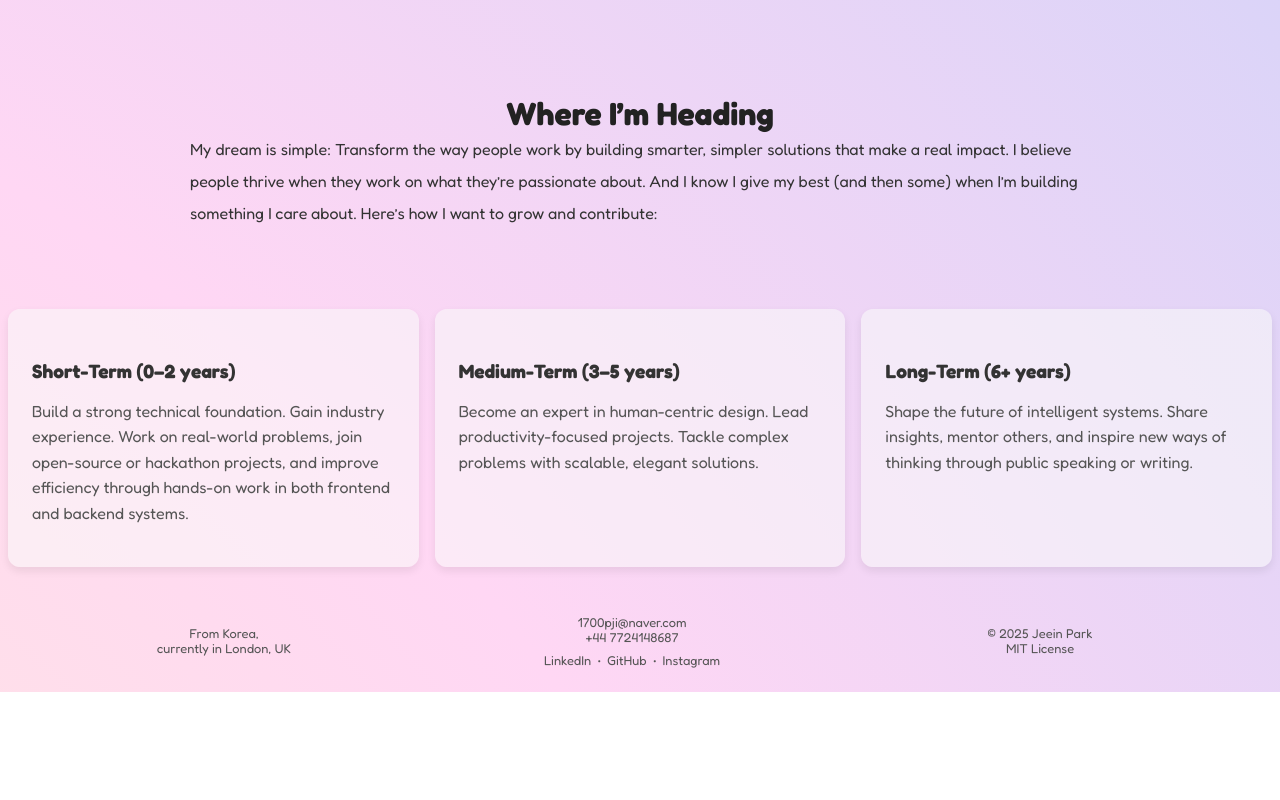
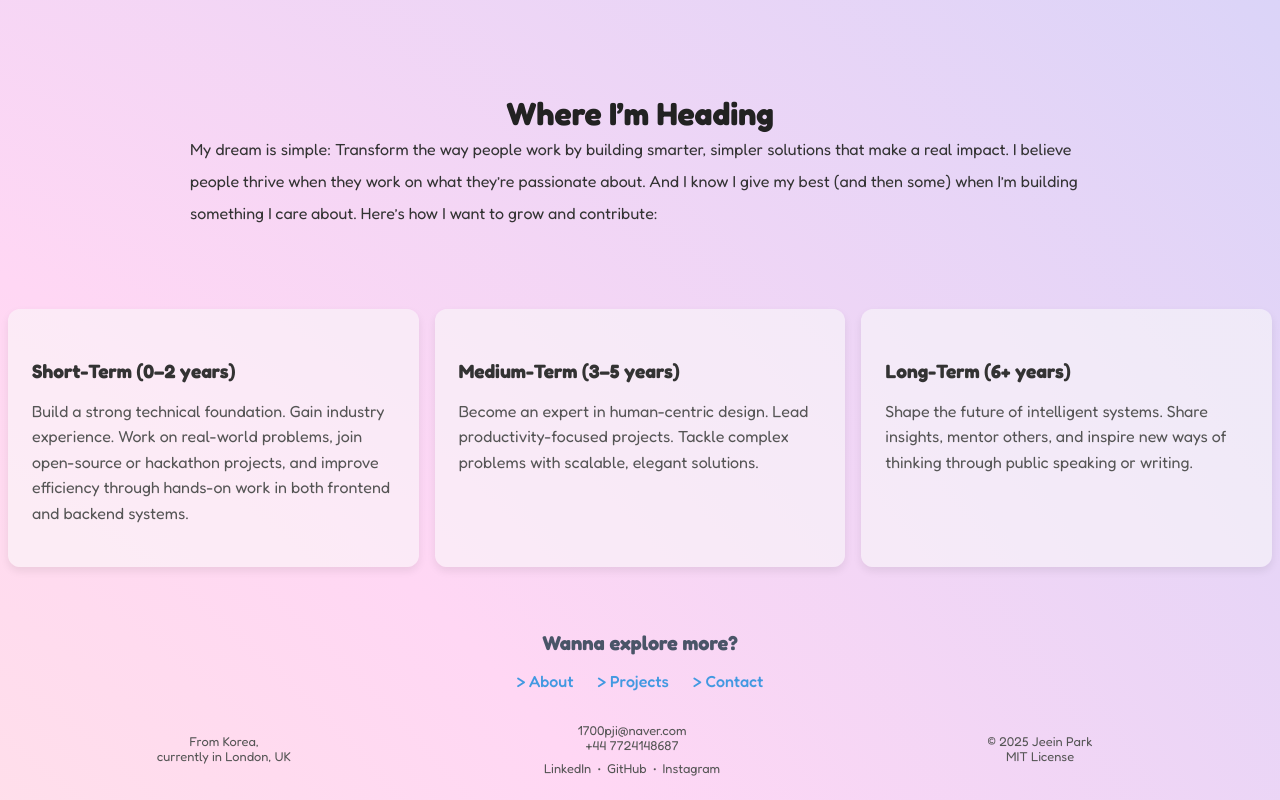
Before and after one commit to JeeIn-Park/JeeIn-Park.github.io, a React (Vite) app: page / in a window 1280 px wide. Shown: the part 778-1578 px from the top of the page. Before the commit the page ends 1470 px from the top, so only its background shows below. Built offline with nearby package versions, Linux system fonts and the light colour scheme.

Commit message:
suggestion

```diff
--- /dev/null
+++ b/src/components/ContextualCTA.css
@@ -0,0 +1,30 @@
+.cta-prompt {
+    margin-top: 4rem;
+    text-align: center;
+  }
+
+  .cta-text {
+    font-size: 1.25rem;
+    font-weight: 600;
+    color: #4a5568;
+    margin-bottom: 1rem;
+  }
+
+  .cta-links {
+    display: flex;
+    justify-content: center;
+    gap: 1.5rem;
+  }
+
+  .cta-link {
+    font-size: 1rem;
+    font-weight: 500;
+    color: #4299e1;
+    text-decoration: none;
+    transition: color 0.3s ease, transform 0.2s ease;
+  }
+
+  .cta-link:hover {
+    color: #3182ce;
+    transform: translateY(-2px);
+  }
--- /dev/null
+++ b/src/components/ContextualCTA.tsx
@@ -0,0 +1,26 @@
+import { Link } from "react-router-dom";
+import { navItems } from "./Navbar";
+import "./ContextualCTA.css";
+
+type Props = {
+  current: string; // e.g. "Projects"
+};
+
+const ContextualCTA: React.FC<Props> = ({ current }) => {
+  const suggestions = navItems.filter((item) => item.name !== current);
+
+  return (
+    <div className="cta-prompt">
+      <p className="cta-text">Wanna explore more?</p>
+      <div className="cta-links">
+        {suggestions.map((item) => (
+          <Link key={item.name} to={item.path} className="cta-link">
+            &gt; {item.name}
+          </Link>
+        ))}
+      </div>
+    </div>
+  );
+};
+
+export default ContextualCTA;
--- a/src/components/Navbar.tsx
+++ b/src/components/Navbar.tsx
@@ -3,7 +3,7 @@ import { Link, useLocation } from "react-router-dom";
 import { motion } from "framer-motion";
 import "./Navbar.css";
 
-const navItems = [
+export const navItems = [
   { name: "Home", path: "/" },
   { name: "About", path: "/about" },
   { name: "Projects", path: "/projects" },
--- a/src/pages/About.tsx
+++ b/src/pages/About.tsx
@@ -2,6 +2,7 @@ import React from "react";
 import { motion } from "framer-motion";
 import "./About.css";
 import StorySection from "../components/Story";
+import ContextualCTA from "../components/ContextualCTA";
 
 const skills = {
   "Programming Languages": ["Java", "Kotlin", "C++", "C", "Python", "JavaScript", "Dart", "Prolog", "Haskell"],
@@ -112,6 +113,7 @@ const About: React.FC = () => {
         ))}
       </motion.div>
       <StorySection />
+      <ContextualCTA current="About" />
     </section>
   );
 };
--- a/src/pages/Contact.tsx
+++ b/src/pages/Contact.tsx
@@ -2,6 +2,7 @@ import React, { useState } from "react";
 import { motion } from "framer-motion";
 import "./Contact.css";
 import confetti from "canvas-confetti";
+import ContextualCTA from "../components/ContextualCTA";
 
 const contactItems = [
   {
@@ -155,6 +156,7 @@ const Contact: React.FC = () => {
           </motion.div>
         ))}
       </motion.div>
+      <ContextualCTA current="Contact" />
     </section>
   );
 };
--- a/src/pages/Hero.tsx
+++ b/src/pages/Hero.tsx
@@ -1,6 +1,7 @@
 import React from "react";
 import { motion } from "framer-motion";
 import "./Hero.css";
+import ContextualCTA from "../components/ContextualCTA";
 
 const Hero: React.FC = () => {
   return (
@@ -106,6 +107,7 @@ const Hero: React.FC = () => {
             </p>
           </div>
         </motion.div>
+        <ContextualCTA current="Home" />
       </section>
     </>
   );
--- a/src/pages/Projects.tsx
+++ b/src/pages/Projects.tsx
@@ -2,6 +2,7 @@ import React from "react";
 import { color, motion } from "framer-motion";
 import { useInView } from "react-intersection-observer";
 import "./Projects.css";
+import ContextualCTA from "../components/ContextualCTA";
 
 const projects = [
   {
@@ -106,6 +107,7 @@ const Projects: React.FC = () => {
       >
         More Exciting Projects Coming Soon!
       </motion.div>
+      <ContextualCTA current="Projects" />
     </section>
   );
 };
```
Also changed, not shown: src/components/ScrollTop.tsx (added, +17 -0 lines), 4 other files (tests, documents, lock files or other folders).
